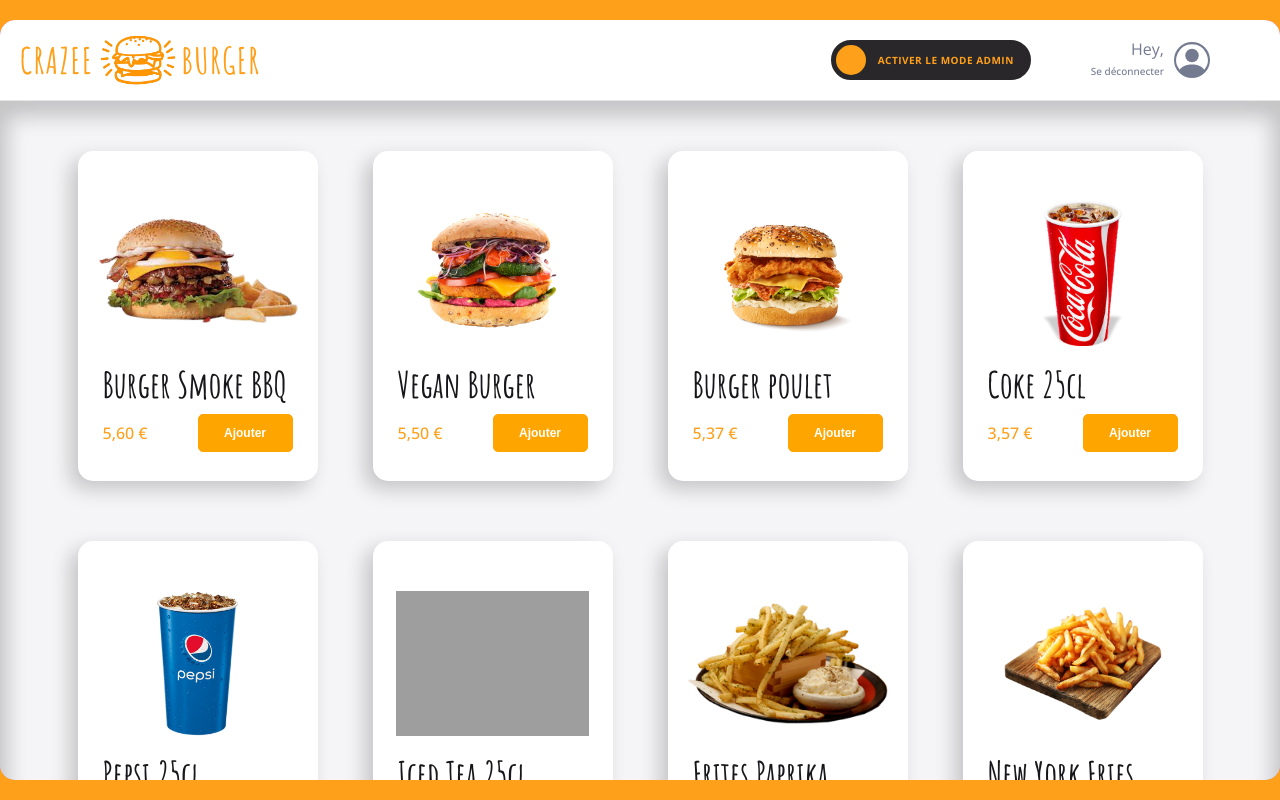
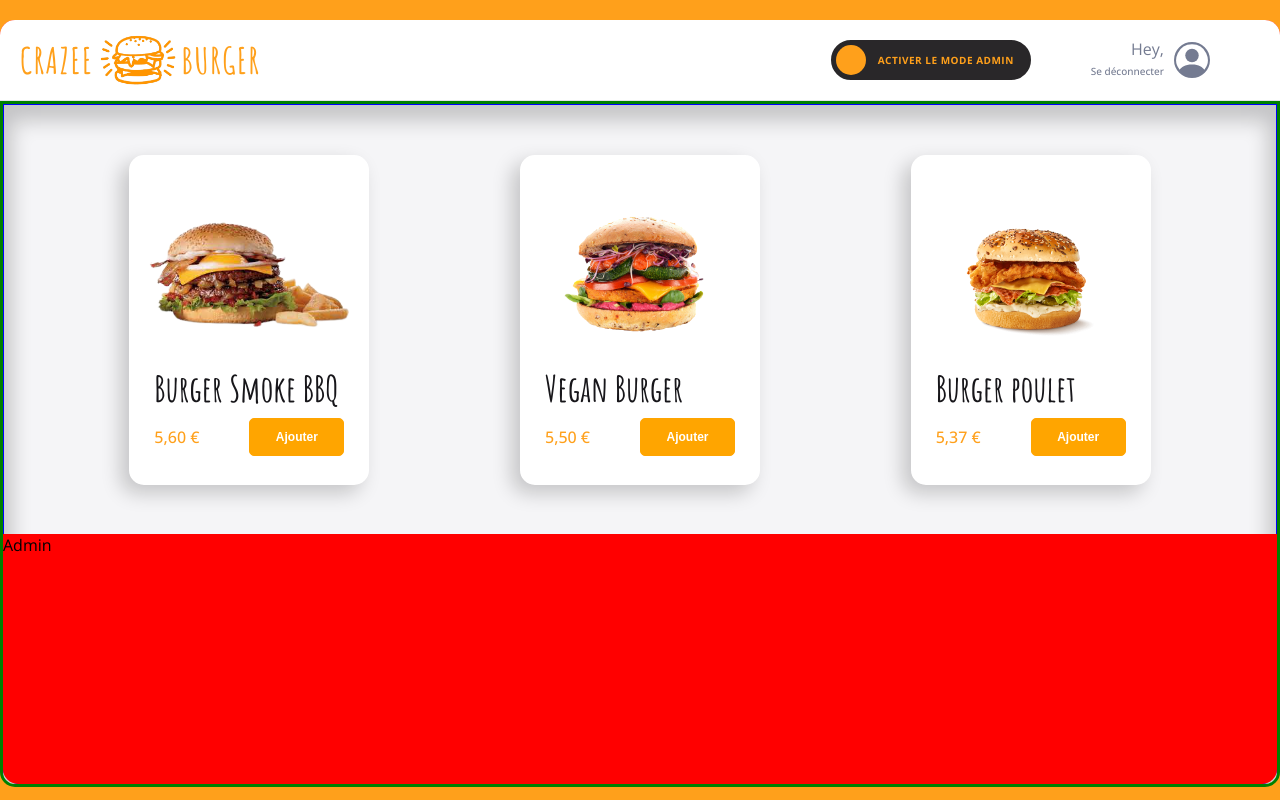
Before and after one commit to NhatHONGUYEN/crazee-burger, a React (Vite) app: page /order/1 in a window 1280 px wide. Built offline with nearby package versions, Linux system fonts and the light colour scheme; grey boxes are pictures that could not be loaded.

Commit message:
💄 F07 : MAIN > Add layout with Basket

```diff
--- a/src/component/pages/order/Main/Main.jsx
+++ b/src/component/pages/order/Main/Main.jsx
@@ -6,14 +6,18 @@ export default function Main() {
   return (
     <MainStyled className="main">
       {/* <div className="basket">Basket</div> */}
-      <Menu />
+      <div className="menu-and-admin">
+        <Menu />
+        <div className="admin">Admin</div>
+      </div>
     </MainStyled>
   );
 }
 
 const MainStyled = styled.div`
+  border: 3px solid green;
   background: ${theme.colors.background_white};
-  flex: 1;
+  height: calc(95vh - 10vh);
   border-bottom-left-radius: ${theme.borderRadius.extraRound};
   border-bottom-right-radius: ${theme.borderRadius.extraRound};
   box-shadow: 0px 8px 20px 8px rgba(0, 0, 0, 0.2) inset;
@@ -21,9 +25,24 @@ const MainStyled = styled.div`
   display: grid;
   grid-template-columns: 1fr;
 
-  overflow-y: scroll;
-
   /* .basket {
     background: pink;
   } */
+
+  .menu-and-admin {
+    position: relative;
+    overflow-y: hidden;
+    display: grid;
+    border-bottom-left-radius: ${theme.borderRadius.extraRound};
+    border-bottom-right-radius: ${theme.borderRadius.extraRound};
+
+    .admin {
+      background: red;
+      height: 250px;
+      position: absolute;
+      bottom: 0;
+      left: 0;
+      right: 0;
+    }
+  }
 `;
--- a/src/component/pages/order/Main/Menu.jsx
+++ b/src/component/pages/order/Main/Menu.jsx
@@ -25,11 +25,14 @@ export default function Menu() {
 }
 
 const MenuStyled = styled.div`
+  border: 1px solid blue;
   background: ${theme.colors.background_white};
-  box-shadow: 0px 8px 20px 8px rgba(0, 0, 0, 0.2) inset;
+  display: grid;
+  grid-template-columns: repeat(4, 1fr);
+  grid-template-columns: repeat(auto-fit, minmax(300px, 1fr));
   padding: 50px 50px 150px;
   grid-row-gap: 60px;
-  display: grid;
-  grid-template-columns: repeat(4, 1fr);
   justify-items: center;
+  box-shadow: 0px 8px 20px 8px rgba(0, 0, 0, 0.2) inset;
+  overflow-y: scroll;
 `;
```
